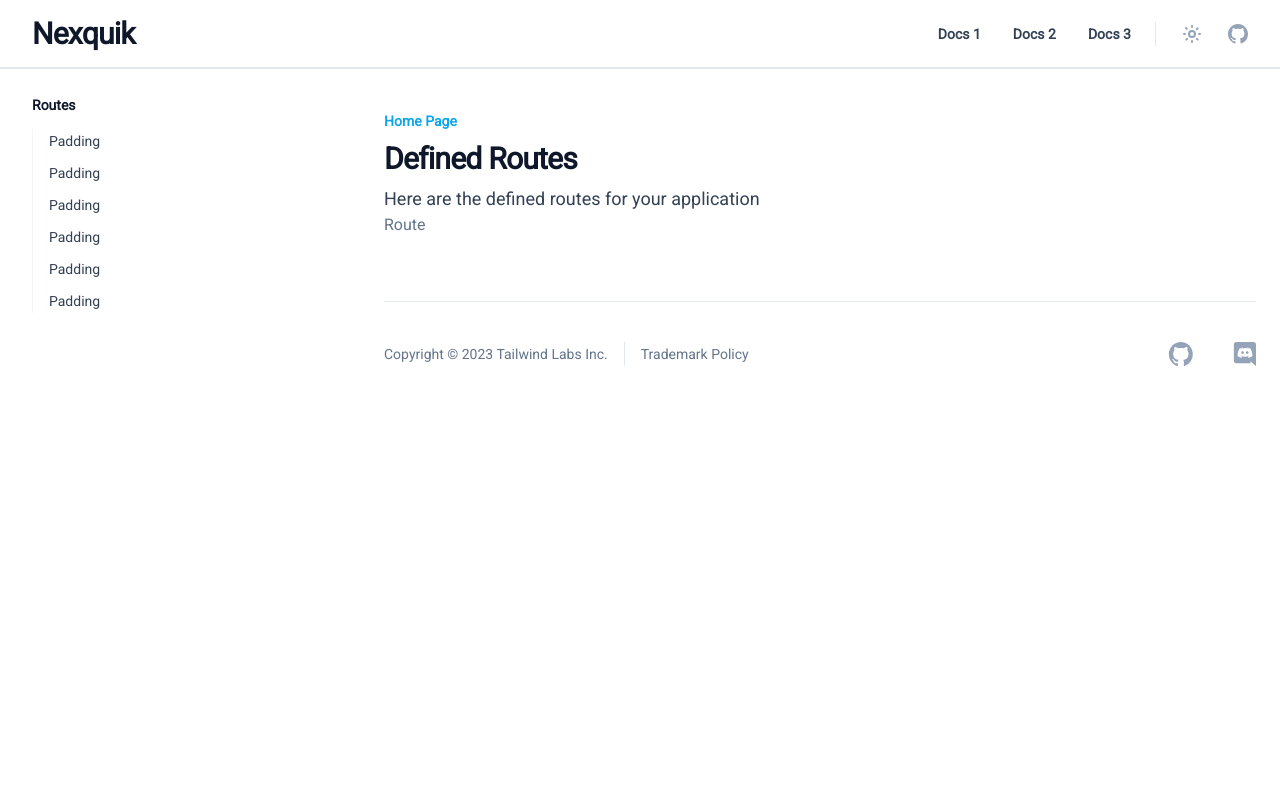
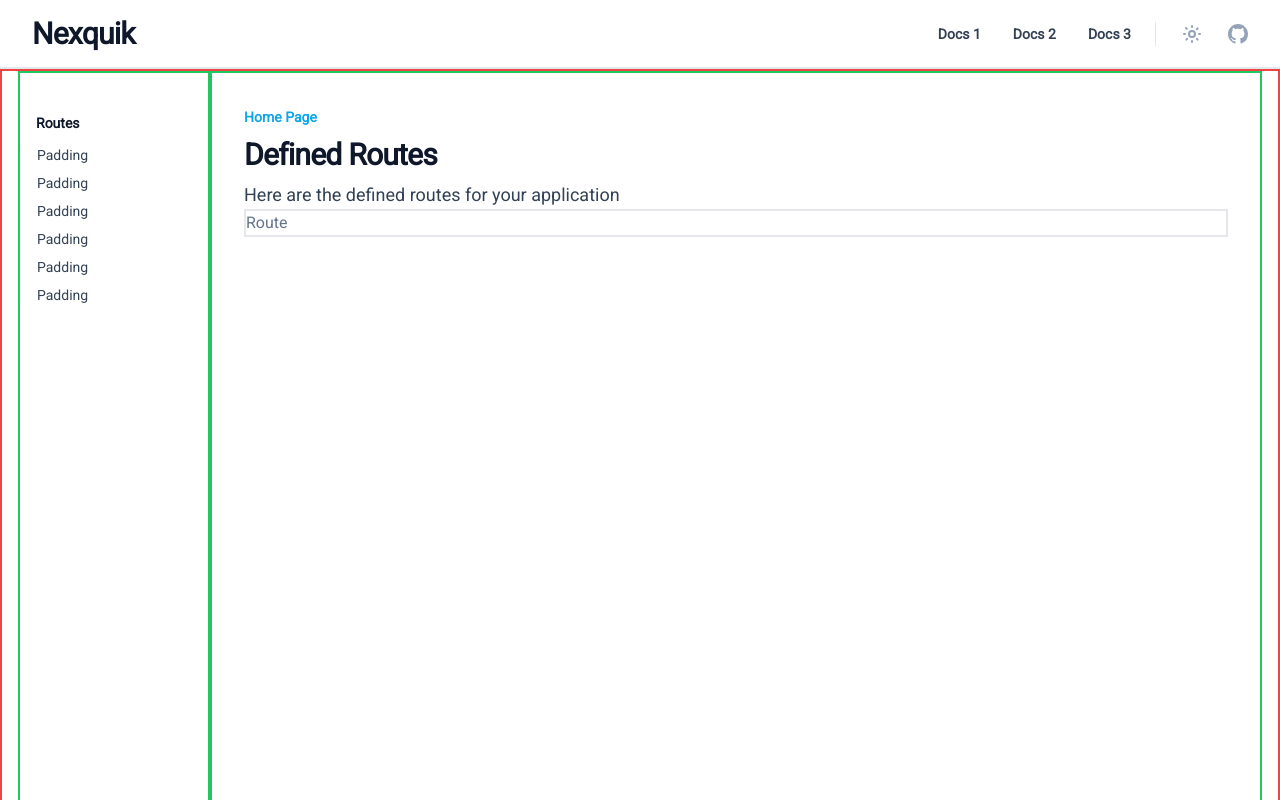
Before and after one commit to bcanfield/nexquik, a Next.js app in the folder templateRoot/: page / in a window 1280 px wide. Shown: the top 800 px of the page. Built offline with nearby package versions, Linux system fonts and the light colour scheme.

Commit message:
Routes tailwind page

```diff
--- a/templateRoot/app/layout.tsx
+++ b/templateRoot/app/layout.tsx
@@ -134,17 +134,27 @@ export default function RootLayout({
           <div className="sticky bottom-0 h-px -mt-px bg-slate-200 dark:bg-slate-400/20"></div>
         </div>
         {/* End Navbar */}
-        <div class="overflow-hidden">
-          <div className="max-w-8xl mx-auto px-4 sm:px-6">
+        {/* Page Content Start*/}
+
+        <div className="w-full px-4 mx-auto max-w-7xl border-solid border-2 border-red-500">
+          <div className="lg:flex">
             {/* Side Nav */}
 
-            <div className="hidden lg:block fixed z-20 inset-0 top-[3.8125rem] left-[max(0px,calc(50%-45rem))] right-auto w-[19.5rem] pb-10 px-8 overflow-y-auto">
-              <nav id="nav" className="lg:text-sm lg:leading-6 relative">
-                <ul>
-                  <li className="mt-12 lg:mt-8">
-                    <h5 className="mb-8 lg:mb-3 font-semibold text-slate-900 dark:text-slate-200">
+            <aside class="fixed inset-0 z-20 flex-none hidden h-full w-72 lg:static lg:h-auto lg:overflow-y-visible lg:pt-0 lg:w-48 lg:block">
+              <div
+                id="navWrapper"
+                className="overflow-y-auto z-20 h-full bg-white scrolling-touch max-w-2xs lg:h-[calc(100vh-3rem)] lg:block lg:sticky top:24  dark:bg-gray-900 lg:mr-0 border-solid border-2 border-green-500"
+              >
+                <nav
+                  id="nav"
+                  className="pt-16 px-1 pl-3 lg:pl-0 lg:pt-2 font-normal text-base lg:text-sm pb-10 lg:pb-20 sticky?lg:h-(screen-18)"
+                >
+                  <ul className="mb-0 list-unstyled">
+                    <li className="mt-8">
+                      <h5 className="pl-4 mb-8 lg:mb-3 font-semibold text-slate-900 dark:text-slate-200">
                         Routes
                       </h5>
+
                       <ul className="space-y-6 lg:space-y-2 border-l border-slate-100 dark:border-slate-800">
                         {/* //@nexquik routeSidebar start */}
 
@@ -202,17 +212,29 @@ export default function RootLayout({
                   </ul>
                 </nav>
               </div>
+            </aside>
+            <div
+              id="sidebarBackdrop"
+              className="fixed inset-0 z-10 hidden bg-gray-900/50 dark:bg-gray-900/60"
+            ></div>
             {/* End Side Nav */}
 
-            <div className="lg:pl-[22.5rem]">
-              <main className="max-w-3xl mx-auto relative z-20 pt-10 xl:max-w-none">
+            <main
+              id="content-wrapper"
+              className="flex-auto w-full min-w-0 lg:static lg:max-h-full lg:overflow-visible border-solid border-2 border-green-500"
+            >
               {/* CHILDREN START */}
 
               {children}
               {/* CHILDREN END */}
             </main>
+
+            {/* </div> */}
+          </div>
+        </div>
+        {/* Page Content End*/}
         <footer className="text-sm leading-6 mt-16">
-                <div className="pt-10 pb-28 border-t border-slate-200 sm:flex justify-between text-slate-500 dark:border-slate-200/5">
+          <div className="pt-10 pb-28 border-t border-slate-200 sm:flex justify-between text-slate-500 dark:border-slate-200/5 px-4">
             <div className="mb-6 sm:mb-0 sm:flex">
               <p>Copyright © 2023 Tailwind Labs Inc.</p>
               <p className="sm:ml-4 sm:pl-4 sm:border-l sm:border-slate-200 dark:sm:border-slate-200/5">
@@ -251,9 +273,6 @@ export default function RootLayout({
             </div>
           </div>
         </footer>
-            </div>
-          </div>
-        </div>
       </body>
     </html>
   );
--- a/templateRoot/app/page.tsx
+++ b/templateRoot/app/page.tsx
@@ -2,7 +2,8 @@ import Link from "next/link";
 
 export default async function Home() {
   return (
-    <section className=" relative">
+    <div className="flex w-full ">
+      <div className="flex-auto w-full min-w-0 pt-6 lg:px-8 lg:pt-8 pb:12 xl:pb-24 lg:pb-16 border-yellow-500">
         <header id="header" className="relative z-20">
           <div>
             <p className="mb-2 text-sm leading-6 font-semibold text-sky-500 dark:text-sky-400">
@@ -18,11 +19,12 @@ export default async function Home() {
             Here are the defined routes for your application
           </p>
         </header>
-      <div>
+        <div className="w-full overflow-x-auto border-solid border-2 border-black-500">
           {/* @nexquik routeList start */}
           <Link href={`/nexquikTemplateModel/create`}>Route</Link>
           {/* @nexquik routeList stop */}
         </div>
-    </section>
+      </div>{" "}
+    </div>
   );
 }
```
Also changed, not shown: 1 other file (tests, documents, lock files or other folders). Lines whose indentation alone changed are shown as unchanged.
